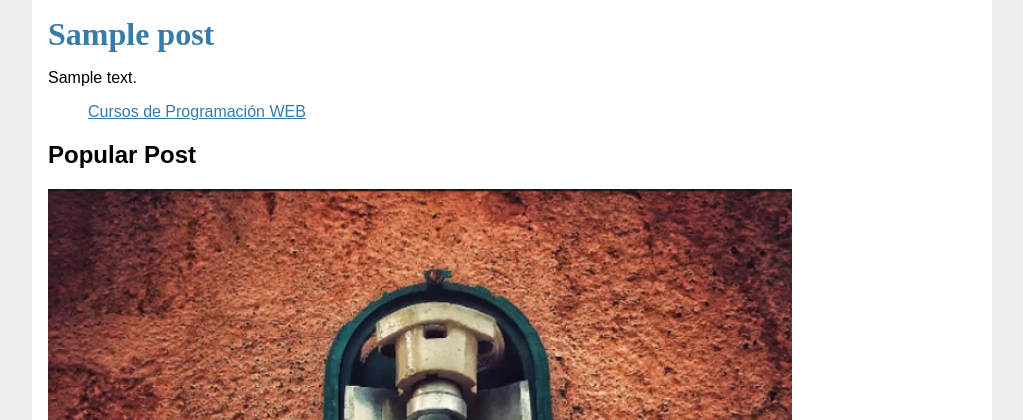
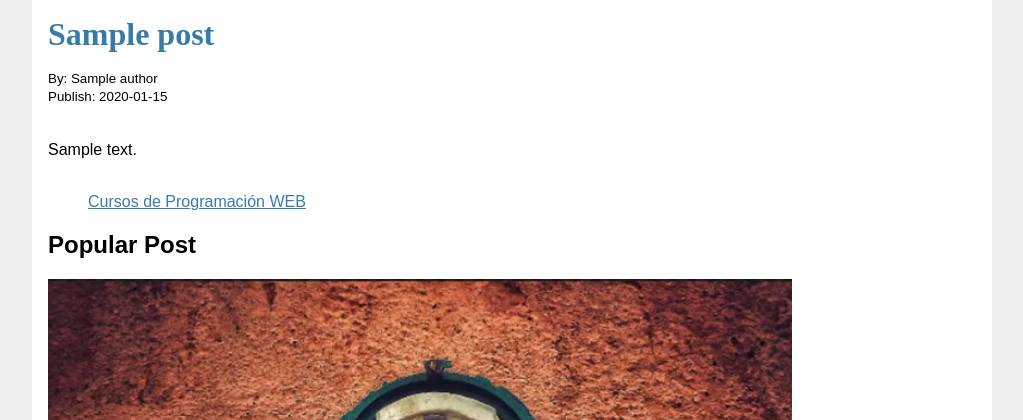
Before and after one commit to dixonmartinez/flaskr, a Flask app: template app/templates/public/single.html in a window 1280 px wide. Shown: the part 209-629 px from the top of the page, without its empty margins (128-1151 px from the left). Run offline with Flask 3, Linux system fonts and the light colour scheme; the template is opened without the code that fills it: most values are stand-ins (such as "Sample title", 1, 10 or a date in 2020); some libraries are stand-ins or nearby versions; some web fonts are replaced.

Commit message:
Update post view

```diff
--- a/app/templates/public/index.html
+++ b/app/templates/public/index.html
@@ -131,7 +131,8 @@ content %}
             >
           </h2>
           <i class="far fa-user"></i>{{post.author.name}}&nbsp;
-          <i class="far fa-calendar"></i>{{post.date_posted}}&nbsp;Mar 8, 2024
+          <i class="far fa-calendar"></i
+          >{{post.date_posted.strftime('%Y-%m-%d')}}
         </div>
         <p class="preview-text">
           Lorem ipsum dolor sit amet consectetur adipisicing elit. Est earum
--- a/app/templates/public/single.html
+++ b/app/templates/public/single.html
@@ -18,9 +18,12 @@
     <div class="main-content-wrapper">
       <div class="main-content single">
         <h1 class="post-title">{{post.title}}</h1>
-        <div class="post-content">
-          <p>{{post.content | escape}}</p>
-        </div>
+        <small
+          >By: {{post.author.name}} <br />
+          Publish: {{post.date_posted.strftime('%Y-%m-%d')}}</small
+        ><br /><br /><br />
+        <div class="post-content clearfix">{{post.content| safe}}</div>
+        <br />
       </div>
     </div>
     <!--// Main Content-->
```
